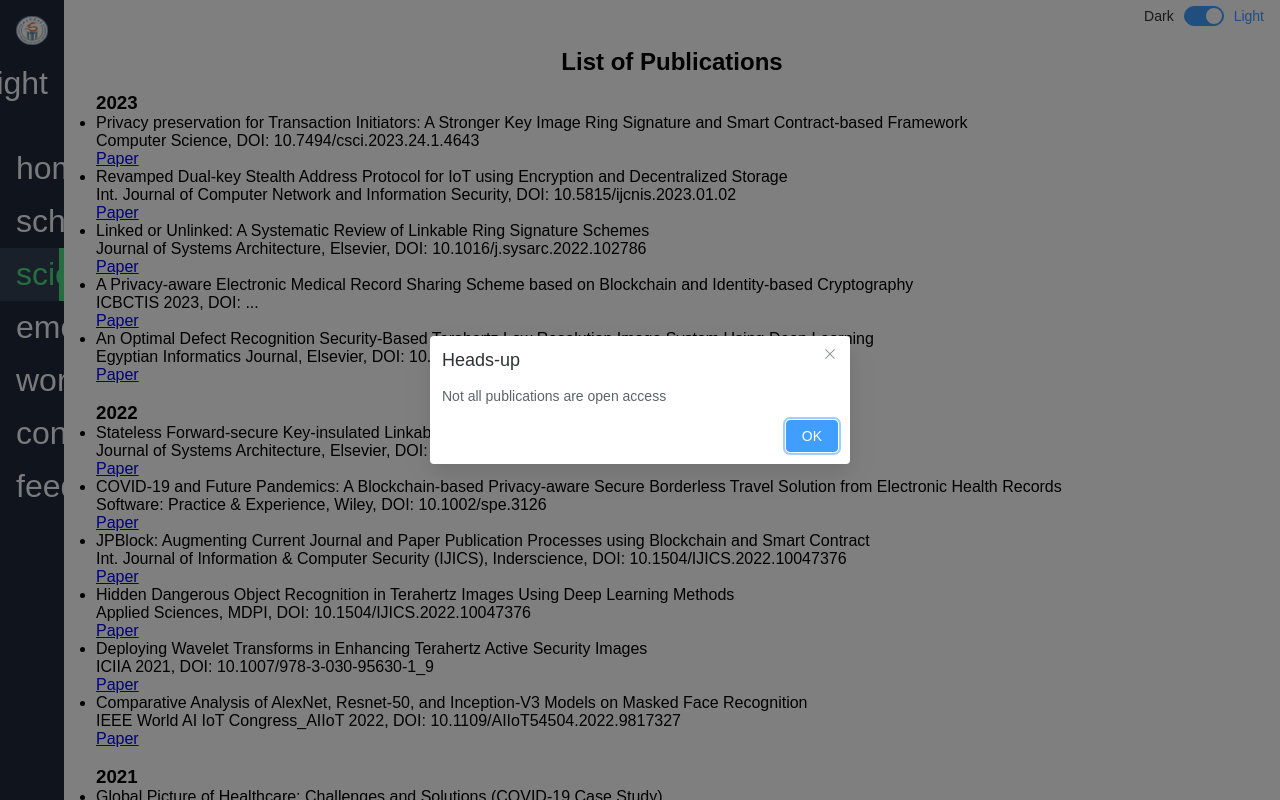
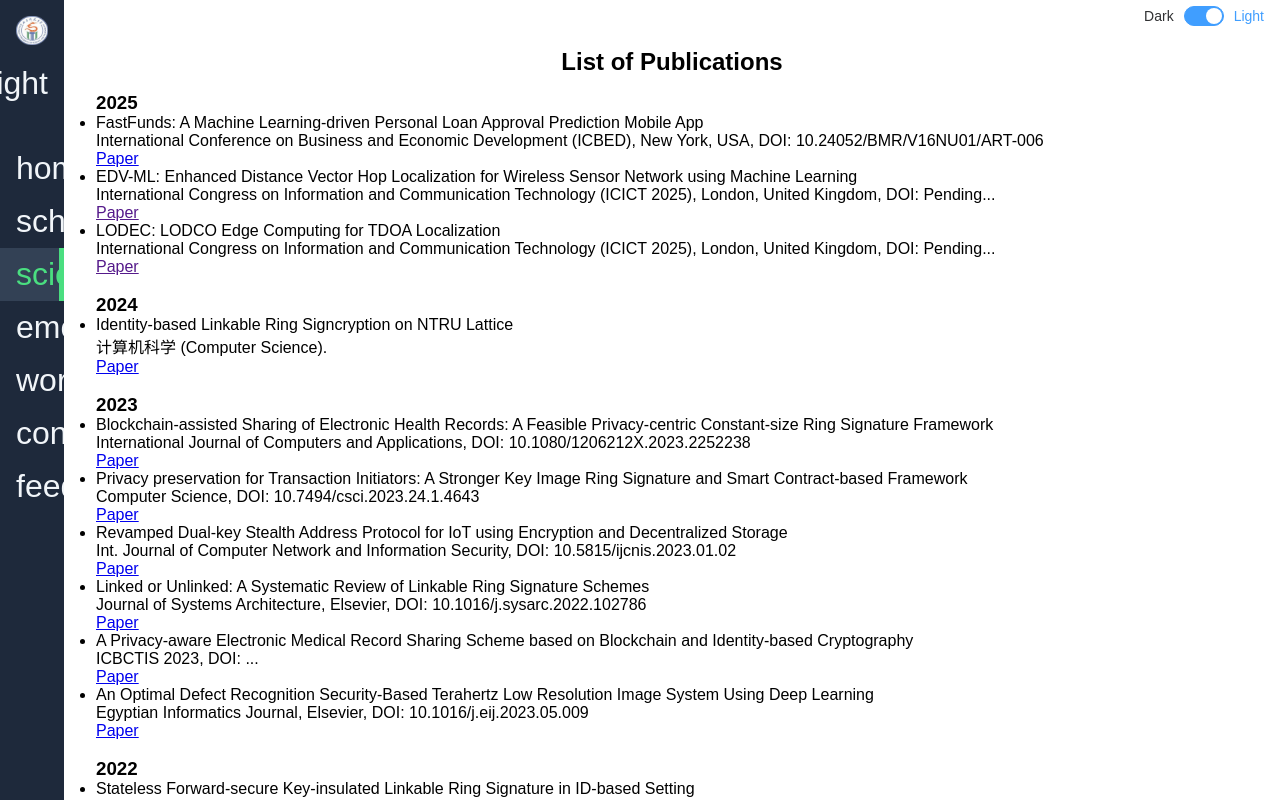
Before and after one commit to JustNETOrgani/justnetorgani.github.io, a Vue app in the folder dev/: page /research in a window 1280 px wide. Shown: the top 800 px of the page. Built offline with nearby package versions, Linux system fonts and the light colour scheme; the HTML template or start-up script is replaced by a standard one; what oh-vue-icons would draw is missing.

Commit message:
Added new publications

```diff
--- a/dev/src/views/research.vue
+++ b/dev/src/views/research.vue
@@ -1,20 +1,13 @@
-<script lang="ts" setup>
-import { ElMessage, ElMessageBox } from 'element-plus'
-import type { Action } from 'element-plus'
+<script setup>
+import { ElMessage } from 'element-plus'
+// import { Action } from 'element-plus'
 
 import { onMounted } from 'vue'
 
 onMounted(() => {
-    ElMessageBox.alert('Not all publications are open access', 'Heads-up', {
-    // if you want to disable its autofocus
-    // autofocus: false,
-    confirmButtonText: 'OK',
-    callback: (action: Action) => {
-      ElMessage({
-        type: 'info',
-        message: `action: ${action}`,
-      })
-    },
+   ElMessage({
+    showClose: true,
+    message: 'Not all publications are open access.',
   })
 })
 </script>
@@ -22,8 +15,51 @@ onMounted(() => {
 <template>
     <main class="research-page">
         <h2>List of Publications</h2>
+        <h3>2025</h3>
+            <ul>
+                <li>
+                    FastFunds: A Machine Learning-driven Personal Loan Approval Prediction Mobile App
+                    <br>
+                    International Conference on Business and Economic Development (ICBED), New York, USA, DOI: 10.24052/BMR/V16NU01/ART-006
+                    <br>
+                    <a href="https://doi.org/10.24052/BMR/V16NU01/ART-006" target="_blank" rel="noopener">Paper</a>
+                </li>
+                <li>
+                    EDV-ML: Enhanced Distance Vector Hop Localization for Wireless Sensor Network using Machine Learning
+                    <br>
+                    International Congress on Information and Communication Technology (ICICT 2025), London, United Kingdom, DOI: Pending...
+                    <br>
+                    <a href="" target="_blank" rel="noopener">Paper</a>
+                </li>
+                <li>
+                    LODEC: LODCO Edge Computing for TDOA Localization
+                    <br>
+                    International Congress on Information and Communication Technology (ICICT 2025), London, United Kingdom, DOI: Pending...
+                    <br>
+                    <a href="" target="_blank" rel="noopener">Paper</a>
+                </li>
+            </ul>
+        <br>
+        <h3>2024</h3>
+            <ul>
+                <li>
+                    Identity-based Linkable Ring Signcryption on NTRU Lattice
+                    <br>
+                    计算机科学 (Computer Science).
+                    <br>
+                    <a href="https://link.cnki.net/urlid/50.1075.tp.20241028.1208.025" target="_blank" rel="noopener">Paper</a>
+                </li>
+            </ul>
+        <br>
         <h3>2023</h3>
             <ul>
+                <li>
+                    Blockchain-assisted Sharing of Electronic Health Records: A Feasible Privacy-centric Constant-size Ring Signature Framework
+                    <br>
+                    International Journal of Computers and Applications, DOI: 10.1080/1206212X.2023.2252238
+                    <br>
+                    <a href="https://doi.org/10.1080/1206212X.2023.2252238" target="_blank" rel="noopener">Paper</a>
+                </li>
                 <li>
                     Privacy preservation for Transaction Initiators: A Stronger Key Image Ring Signature and Smart Contract-based Framework
                     <br>
```
